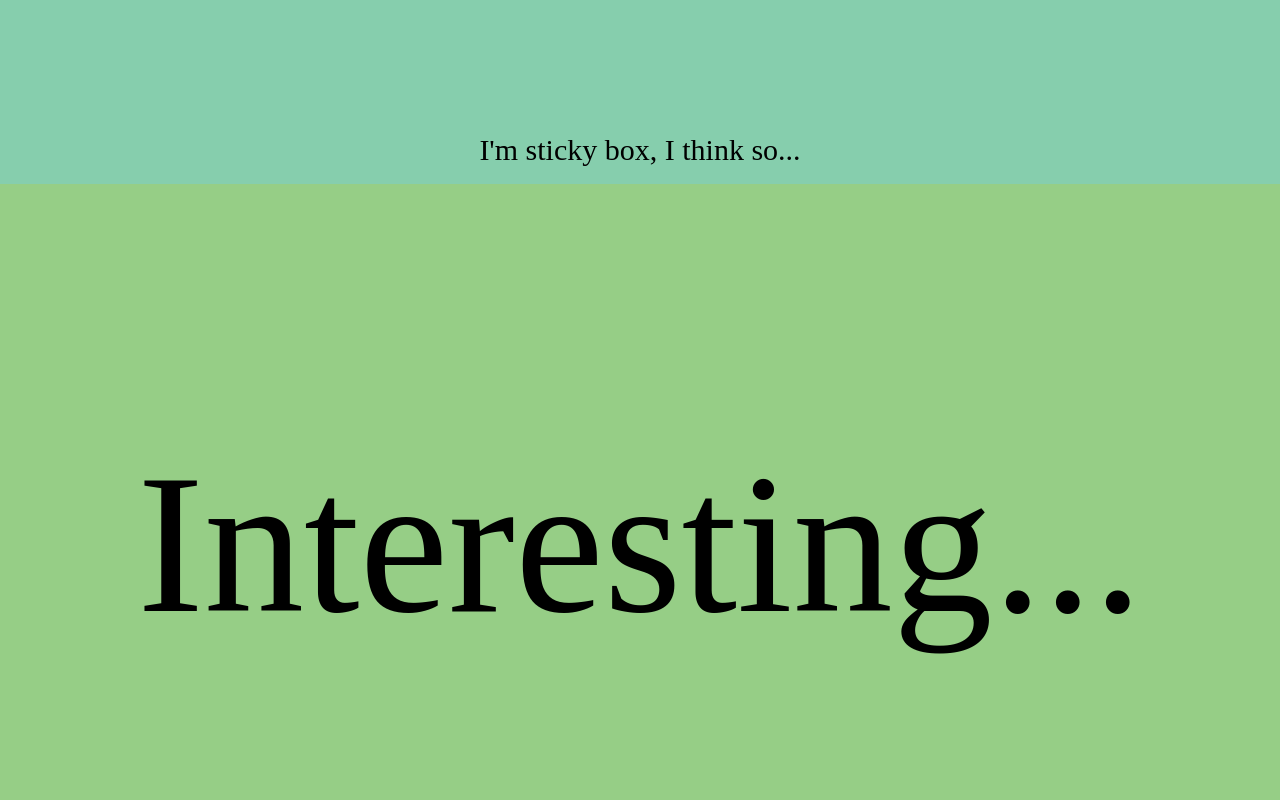
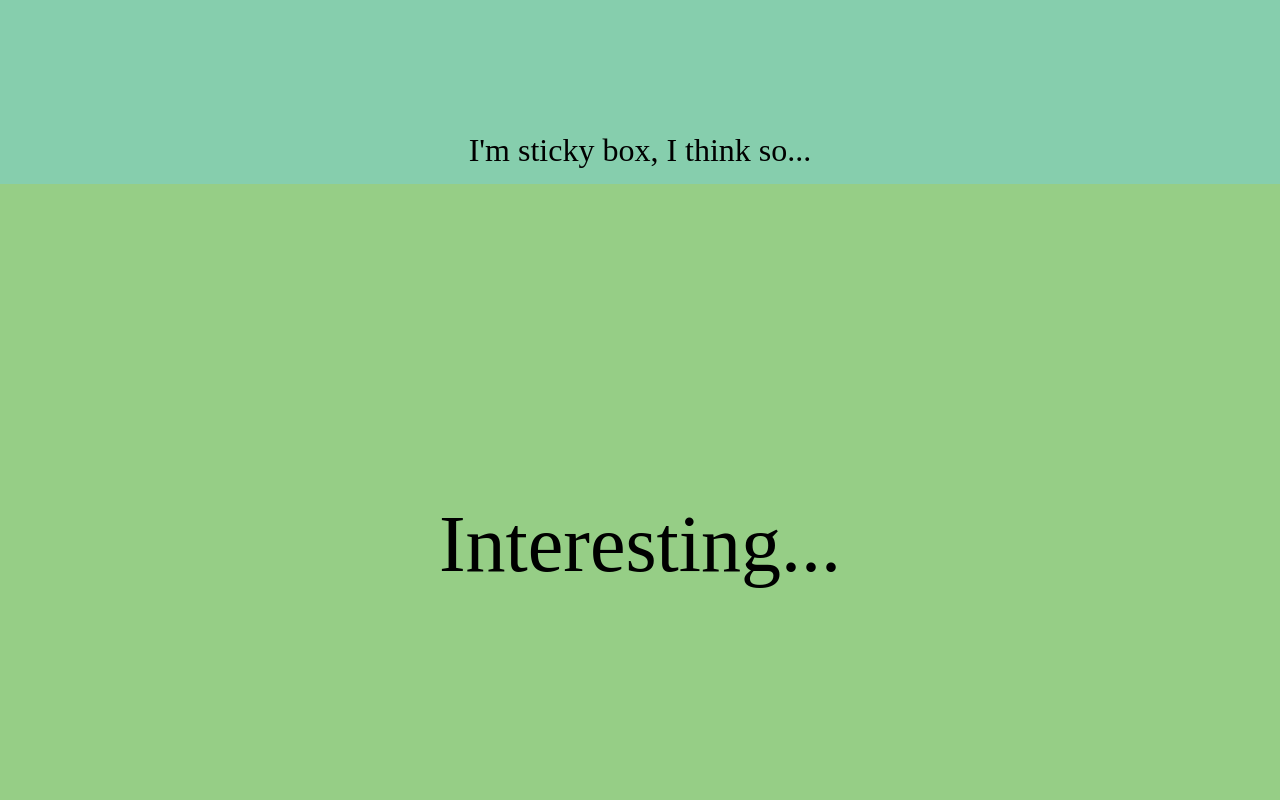
Before and after one commit to Menjoy/sticker, a plain HTML site: page index.html in a window 1280 px wide. Shown: the part 840-1640 px from the top of the page. Drawn offline with Linux system fonts and the light colour scheme.

Commit message:
Update style.css
css fix

```diff
--- a/src/style.css
+++ b/src/style.css
@@ -30,7 +30,7 @@ div{
   width: 100%;
   text-align: center;
   line-height: 5vh;
-  font-size: 30px;
+  font-size: 4vh;
   padding: 10px;
   box-sizing: border-box;
   transition: all 0.5s ease-in-out;
@@ -75,14 +75,14 @@ div{
   width: 100%;
   text-align: center;
   line-height: 90vh;
-  font-size: 200px;
+  font-size: 5em;
 }
 
 .content-min {
   height: 20vh;
   width: 100%;
   text-align: center;
-  font-size: 100px;
+  font-size: 3em;
 }
 
 .bg-1 {
```
